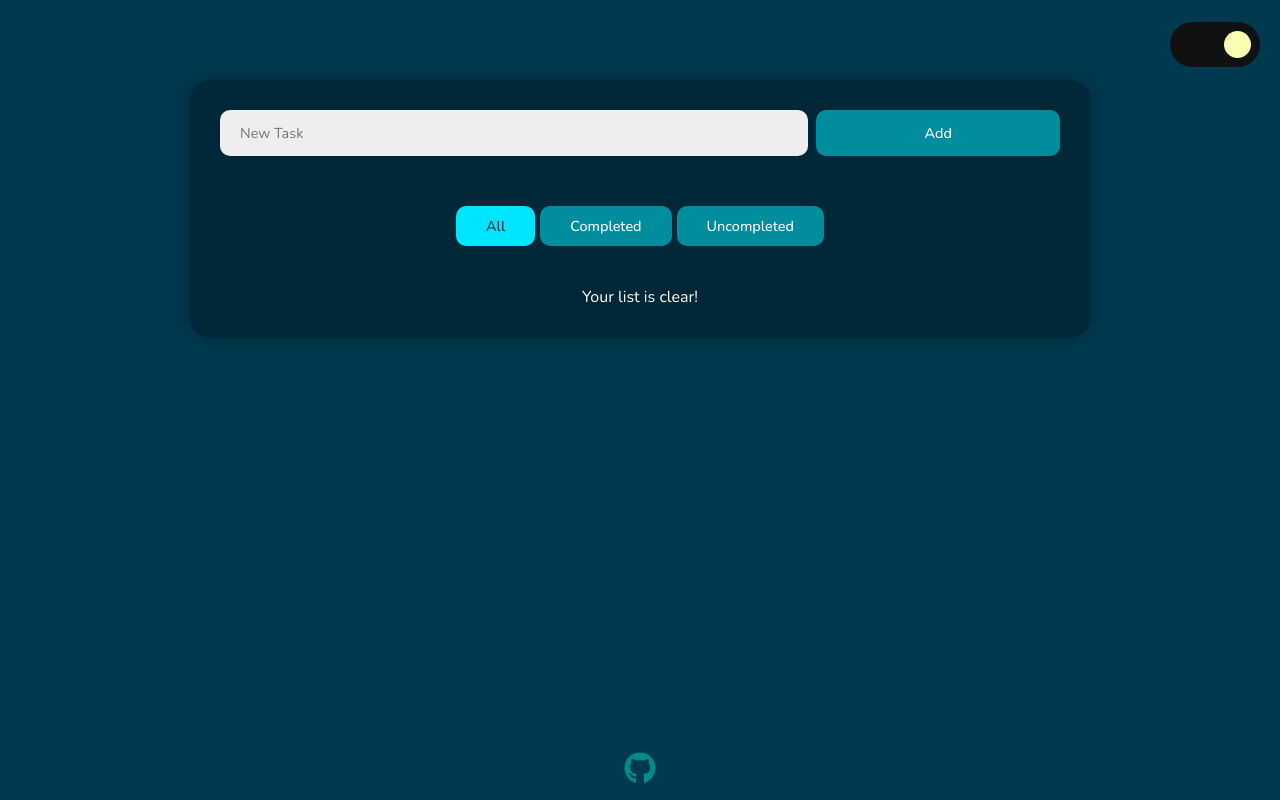
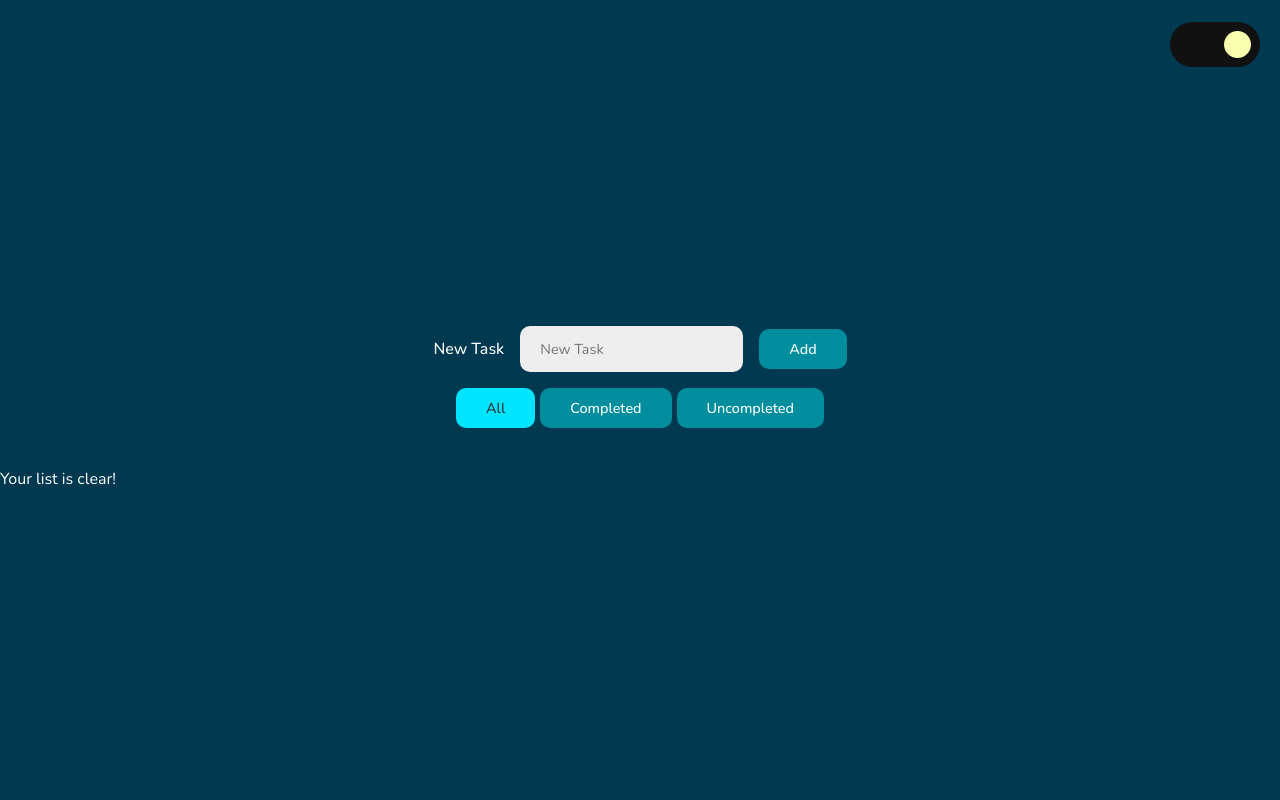
Before and after one commit to ilyasbelaoud/react-todo-app, a React (Create React App) app: page / in a window 1280 px wide. Built offline with nearby package versions, Linux system fonts and the light colour scheme.

Commit message:
CSS general modifications

```diff
--- a/src/App.js
+++ b/src/App.js
@@ -1,5 +1,4 @@
 import React, { useEffect } from "react";
-import {FaGithub} from 'react-icons/fa'
 import { v4 as uuid } from "uuid";
 import { DragDropContext } from "react-beautiful-dnd";
 import List from "./List";
@@ -24,7 +23,6 @@ const App = () => {
     filter,
     setFilter,
     isColorsOpen,
-    setIsColorsOpen,
   } = useGlobalContext();
 
   const addTask = (e) => {
@@ -78,72 +76,81 @@ const App = () => {
     }
   };
 
-  const hideColorsContainer = (e) => {
-    //   body.
-    if (e.target.classList.contains("btn-colors")) return;
-    setIsColorsOpen(false);
+  const handleClick = () => {
+    // Agrega tu lógica de clic aquí
   };
 
   return (
     <>
-    <div className='container' onClick={hideColorsContainer}>
-      {isColorsOpen && <Colors />}
-      {alert && <Alert msg={alert.msg} />}
-      <form className='head' onSubmit={addTask}>
+      <form className='head' onSubmit={ addTask } aria-labelledby="formHeading">
+        <label htmlFor="taskInput" className="text-title">New Task</label>
         <input
           type='text'
-          ref={inputRef}
+          ref={ inputRef }
           placeholder='New Task'
-          value={name}
-          onChange={(e) => setName(e.target.value)}
+          value={ name }
+          onChange={ (e) => setName(e.target.value) }
         />
-        <button type='submit'>{isEditing ? "Edit" : "Add"}</button>
+        <button
+          type='button'
+          onClick={ (e) => {
+            e.preventDefault();
+            addTask(e);
+          } }
+          onKeyDown={ handleClick }
+        >
+          { isEditing ? "Edit" : "Add" }
+        </button>
+        { isColorsOpen && <Colors /> }
+        { alert && <Alert msg={ alert.msg } /> }
+
       </form>
       <div className='filter'>
         <button
           data-filter='all'
-          className={filter === "all" ? "active" : ""}
-          onClick={filterTasks}
+          className={ filter === "all" ? "active" : "" }
+          onClick={ filterTasks }
+          onKeyDown={ handleClick }
         >
           All
         </button>
         <button
           data-filter='completed'
-          className={filter === "completed" ? "active" : ""}
-          onClick={filterTasks}
+          className={ filter === "completed" ? "active" : "" }
+          onClick={ filterTasks }
+          onKeyDown={ handleClick }
         >
           Completed
         </button>
         <button
           data-filter='uncompleted'
-          className={filter === "uncompleted" ? "active" : ""}
-          onClick={filterTasks}
+          className={ filter === "uncompleted" ? "active" : "" }
+          onClick={ filterTasks }
+          onKeyDown={ handleClick }
         >
           Uncompleted
         </button>
       </div>
-      <DragDropContext onDragEnd={handleDragEnd}>
-        {tasks.length > 0 ? (
+      <DragDropContext onDragEnd={ handleDragEnd }>
+        { tasks.length > 0 ? (
           <List />
         ) : (
           <p className='no-tasks'>Your list is clear!</p>
-        )}
+        ) }
       </DragDropContext>
-      {tasks.length > 2 && (
+      {
+        tasks.length > 2 && (
           <button
             className='btn-delete-all'
-          onClick={deleteAll}
+            onClick={ deleteAll }
             title='Delete All Tasks (Completed and Uncompleted)!'
+            onKeyDown={ handleClick }
           >
             Clear All
           </button>
-      )}
-	  <DarkModeToggle/>
-
-    </div>
-	<div class="footer">
-		<a href='https://github.com/ilyasbelaoud' target='_blank' rel="noopener noreferrer"><FaGithub className='github'/></a>
-	</div>
+        )
+      }
+      <DarkModeToggle />
     </>
   );
 };
--- a/src/DarkModeToggle.css
+++ b/src/DarkModeToggle.css
@@ -1,7 +1,7 @@
 .toggle-btn {
 	position: absolute;
 	top: 0;
-	right: 20px;
+	right: 1.25rem;
 }
 
 .toggle-btn input[type="checkbox"] {
@@ -14,15 +14,15 @@
 }
 
 .toggle-btn input[type="checkbox"]:checked+label:before {
-	transform: translateX(45px);
+	transform: translateX(2.8125rem);
 	background-color: #f8ffaf;
 }
 
 .toggle-btn label {
 	display: flex;
-	width: 90px;
-	height: 45px;
-	border: 3px solid #111;
+	width: 5.625rem;
+	height: 2.8125rem;
+	border: 0.1875rem solid #111;
 	border-radius: 99em;
 	position: relative;
 	transition: transform 0.5s ease-in-out;
@@ -36,10 +36,10 @@
 	content: "";
 	display: block;
 	position: absolute;
-	width: 27px;
-	height: 27px;
+	width: 1.6875rem;
+	height: 1.6875rem;
 	background-color: #111;
 	border-radius: 50%;
-	top: 6px;
-	left: 6px;
+	top: 0.375rem;
+	left: 0.375rem;
 }
--- a/src/index.css
+++ b/src/index.css
@@ -8,6 +8,7 @@
   --primary-color: #607d8b;
   --secondary-color: #93B5C6;
 }
+
 .dark {
   --bg-color: #003950;
   --alt-bg-color: #0000004d;
@@ -16,64 +17,97 @@
   --primary-color: #008e9f;
   --secondary-color: #00e4ff;
 }
+
 * {
   margin: 0;
   padding: 0;
   box-sizing: border-box;
 }
+
 body {
   min-height: 100vh;
   background: var(--bg-color);
   color: var(--font-color);
   font-family: "Nunito", sans-serif;
-  padding: 80px 0;
+  display: flex;
+  align-items: center;
+  justify-content: center;
+  flex-direction: column;
+  padding: 5rem 0;
   position: relative;
   font-size: 100%;
   transition: all 0.3s linear;
 }
+
+#root {
+  width: 100%;
+  display: flex;
+  flex-direction: column;
+}
+
 .container {
   width: 80%;
-  max-width: 900px;
-  padding: 30px;
+  max-width: 60rem;
+  padding: 1.875rem;
   margin: 0 auto;
   background: var(--alt-bg-color);
-  border-radius: 20px;
+  border-radius: 1.25rem;
   text-align: center;
-  box-shadow: 0 0 20px 0px #00000045;
+  box-shadow: 0 0 1.25rem 0px #00000045;
 }
-@media (max-width: 768px) {
+
+.head {
+  display: flex;
+  justify-content: center;
+  align-items: center;
+  gap: 1rem;
+  margin: 1rem;
+}
+
+.text-title {
+  font-weight: 500;
+}
+
+@media (max-width: 48rem) {
   .container {
-    padding: 20px;
+    padding: 1.25rem;
     width: 90%;
   }
 }
+
 .container .head {
   width: 100%;
-  display: grid;
-  grid-template-columns: 70% 29%;
-  gap: 1%;
-  margin-bottom: 50px;
+  display: flex;
+  justify-content: center;
+  align-items: center;
+  gap: 1rem;
+  margin-bottom: 2.5rem;
+  align-content: stretch;
+  flex-wrap: nowrap;
 }
-@media (max-width: 768px) {
+
+@media (max-width: 48rem) {
   .container .head {
     grid-template-columns: 1fr;
-    gap: 5px;
+    gap: 0.3125rem;
   }
 }
+
 .head input {
-  padding: 13px 20px;
+  padding: 0.8125rem 1.25rem;
   outline: none;
   border: none;
   background-color: #eee;
-  border-radius: 10px;
+  border-radius: 0.625rem;
   font-size: 0.9rem;
   font-family: inherit;
 }
+
 button {
   cursor: pointer;
   background-color: var(--primary-color);
-  padding: 10px 30px;
-  border-radius: 10px;
+  padding: 0.625rem 1.875rem;
+  border-radius: 0.625rem;
   border: none;
   font-size: 0.9rem;
   font-weight: 500;
@@ -81,61 +115,70 @@ button {
   color: var(--font-color);
   transition: all 0.3s ease;
 }
+
 button:hover {
   opacity: 0.7;
 }
+
 .filter {
-  margin: 0 auto 40px;
+  margin: 0 auto 2.5rem;
   display: flex;
   justify-content: center;
   align-items: center;
-  gap: 5px;
+  gap: 0.3125rem;
 }
-@media (max-width: 576px) {
+
+@media (max-width: 36rem) {
   .filter {
     flex-direction: column;
   }
 }
+
 .filter button.active {
   background-color: var(--secondary-color);
   color: #333;
 }
+
 .tasks-wrapper {
   list-style: none;
-  padding: 0 50px;
+  padding: 0 3.125rem;
   display: flex;
   flex-direction: column;
-  gap: 20px;
+  gap: 1.25rem;
   color: var(--font-color);
-  max-height: 400px;
+  max-height: 50rem;
   overflow-y: auto;
 }
-@media (max-width: 768px) {
+
+@media (max-width: 48rem) {
   .tasks-wrapper {
-    padding: 0 5px;
-    gap: 5px;
+    padding: 0 0.3125rem;
+    gap: 0.3125rem;
   }
 }
+
 .task {
   background-color: var(--primary-color);
-  padding: 4px 20px 5px 30px;
-  border-radius: 10px;
+  padding: 0.25rem 1.25rem 0.3125rem 1.875rem;
+  border-radius: 0.625rem;
   display: flex;
-  gap: 5px;
+  gap: 0.3125rem;
   align-items: center;
   text-align: left;
   transition: all 0.5s ease;
 }
+
 .task p {
   font-size: 1rem;
   text-transform: capitalize;
   flex: 1;
 }
+
 .task button {
   background-color: transparent;
   color: var(--alt-font-color);
-  width: 40px;
-  height: 40px;
+  width: 2.5rem;
+  height: 2.5rem;
   border-radius: 50%;
   padding: 0;
   font-weight: bold;
@@ -145,30 +188,39 @@ button:hover {
   justify-content: center;
   transition: 0.7s;
 }
+
 .task button:hover {
   color: var(--primary-color);
   background-color: var(--alt-font-color);
   opacity: 0.85;
-  border-radius: 10px;
+  border-radius: 0.625rem;
 }
+
 .tasks-wrapper .task-done {
   opacity: 0.5;
 }
+
 .tasks-wrapper .task-done p {
   text-decoration: line-through;
   font-style: italic;
 }
+
 button.btn-delete-all {
-  margin-top: 50px;
+  margin: 0 auto;
+  margin-top: 2.5rem;
   background-color: #ba0f30;
+
 }
+
+
 .no-tasks {
   color: var(--font-color);
 }
+
 .alert {
   margin-bottom: 1rem;
-  width: 230px;
-  height: 80px;
+  width: 14.375rem;
+  height: 5rem;
   display: grid;
   align-items: center;
   text-align: center;
@@ -182,48 +234,51 @@ button.btn-delete-all {
   bottom: 0;
   left: -100%;
   transition: all 0.5s cubic-bezier(0.6, -0.28, 0.74, 0.05);
-  box-shadow: 0 0 20px 0px #00000045;
+  box-shadow: 0 0 1.25rem 0px #00000045;
 }
+
 .color-container {
   position: absolute;
-  width: 100px;
-  height: 80px;
+  width: 6.25rem;
+  height: 5rem;
   display: grid;
   grid-template-columns: repeat(3, 1fr);
   background: #eee;
-  padding: 3px;
-  gap: 3px;
-  border-radius: 10px;
+  padding: 0.1875rem;
+  gap: 0.1875rem;
+  border-radius: 0.625rem;
   z-index: 3;
 }
-.color-container > span {
-  border-radius: 5px;
+
+.color-container>span {
+  border-radius: 0.3125rem;
 }
+
 ::-webkit-scrollbar {
-  width: 0.5rem;
-  border-radius: 10px;
+  width: 0.3125rem;
+  border-radius: 0.625rem;
 }
+
 ::-webkit-scrollbar-track {
-  box-shadow: inset 0 0 6px rgba(0, 0, 0, 0.3);
-  border-radius: 10px;
+  box-shadow: inset 0 0 0.375rem rgba(0, 0, 0, 0.3);
+  border-radius: 0.625rem;
 }
+
 ::-webkit-scrollbar-thumb {
   background-color: #00b3b3;
   outline: 0px inset #7fffd4;
-  border-radius: 10px;
-  height: 50px;
+  border-radius: 0.625rem;
+  height: 3.125rem;
 }
+
 .preventClick {
   pointer-events: none;
 }
+
 .footer {
   position: absolute;
   bottom: 0;
   width: 100%;
   text-align: center;
-  margin: 10px auto;
+  margin: 0.625rem auto;
 }
-.github {
-	font-size: 2rem;
-	color: darkcyan;
-}
```
Also changed, not shown: 1 other file (tests, documents, lock files or other folders). Lines whose indentation alone changed are shown as unchanged.
